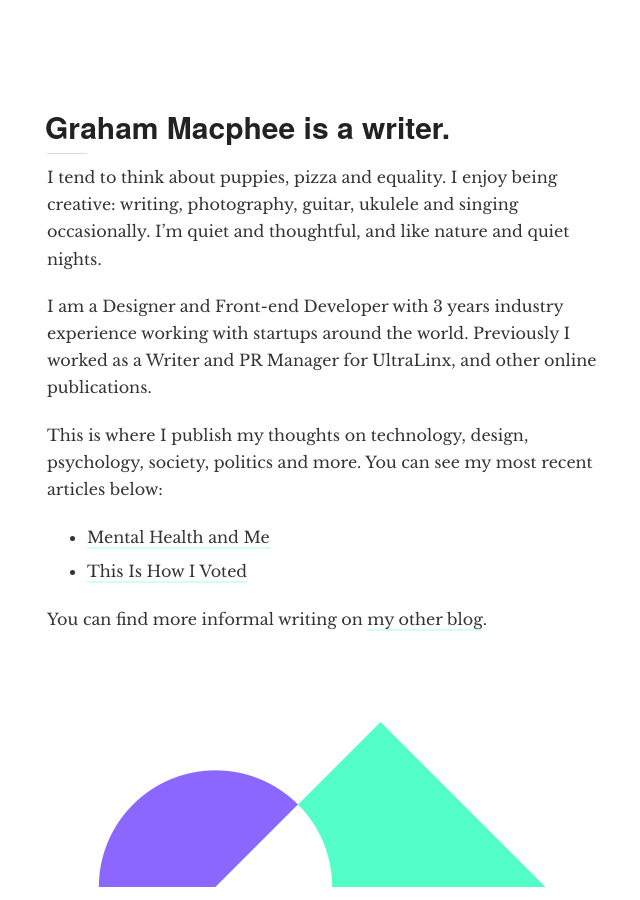
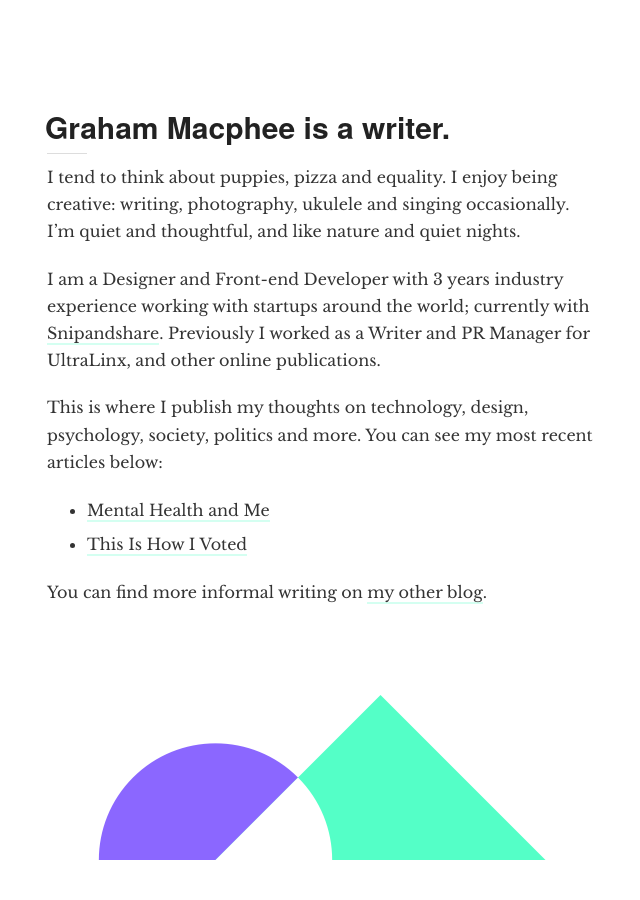
Before and after one commit to gmph/gmph.github.io, a Jekyll site: the page built from index.md, in a window 1280 px wide. Shown: the whole page, without its empty margins (318-958 px from the left). Built offline with Jekyll 4.4.1, drawn with Linux system fonts in a browser that asks for light colours; nearby versions of some CDN libraries; some web fonts are replaced.

Commit message:
Landing page content changes

```diff
--- a/index.md
+++ b/index.md
@@ -7,9 +7,9 @@ published: true
 format: markdown
 ---
 
-I tend to think about puppies, pizza and equality. I enjoy being creative: writing, photography, guitar, ukulele and singing occasionally. I'm quiet and thoughtful, and like nature and quiet nights.
+I tend to think about puppies, pizza and equality. I enjoy being creative: writing, photography, ukulele and singing occasionally. I'm quiet and thoughtful, and like nature and quiet nights.
 
-I am a Designer and Front-end Developer with 3 years industry experience working with startups around the world. Previously I worked as a Writer and PR Manager for UltraLinx, and other online publications.
+I am a Designer and Front-end Developer with 3 years industry experience working with startups around the world; currently with [Snipandshare](http://snipandshare.com). Previously I worked as a Writer and PR Manager for UltraLinx, and other online publications.
 
 <!-- If you would like to discuss a role at your company, please [email me](mailto:hi@grahammacphee.co.uk) to arrange a call. -->
 
```
